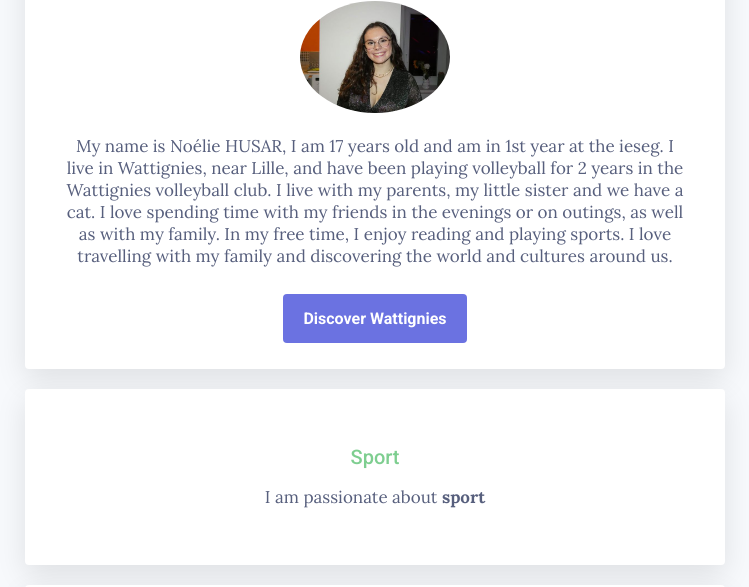
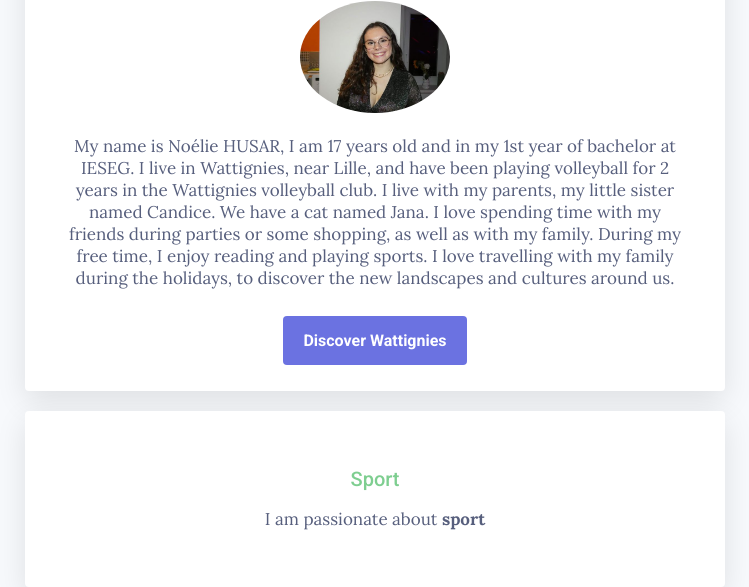
Before and after one commit to Noelie-10/my-profile, a plain HTML site: page index.html in a window 1280 px wide. Shown: the part 160-747 px from the top of the page, without its empty margins (265-1014 px from the left). Drawn offline with Linux system fonts and the light colour scheme.

Commit message:
Update index.html

```diff
--- a/index.html
+++ b/index.html
@@ -17,9 +17,9 @@
 				<h1>Hello, I'm Noélie</h1>
 				<img src="images/profile-picture.jpg" class="img-circle" width="150px" alt="Noélie Husar">
 				<p>
-					My name is Noélie HUSAR, I am 17 years old and am in 1st year at the ieseg.
-					I live in Wattignies, near Lille, and have been playing volleyball for 2 years in the Wattignies volleyball club. I live with my parents, my little sister and we have a cat. I love spending time with my friends in the evenings or on outings, as well as with my family. In my free time, I enjoy reading and playing sports.
-					I love travelling with my family and discovering the world and cultures around us.
+					My name is Noélie HUSAR, I am 17 years old and in my 1st year of bachelor at IESEG.
+					I live in Wattignies, near Lille, and have been playing volleyball for 2 years in the Wattignies volleyball club. I live with my parents, my little sister named Candice. We have a cat named Jana. I love spending time with my friends during parties or some shopping, as well as with my family. During my free time, I enjoy reading and playing sports.
+					I love travelling with my family during the holidays, to discover the new landscapes and cultures around us.
 				</p>
 				<a href="https://www.mairie-wattignies.com/vivre-a-wattignies/" target="blank" class="btn-blue"> Discover Wattignies
 				</a>
```
